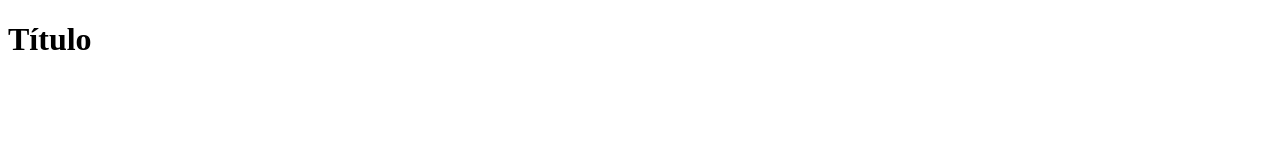
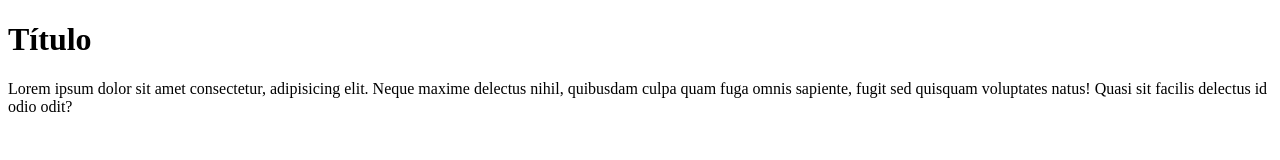
Before and after one commit to soniasancheztics/proyecto3, a plain HTML site: page index.html in a window 1280 px wide. Drawn offline with Linux system fonts and the light colour scheme.

Commit message:
añado p

```diff
--- a/index.html
+++ b/index.html
@@ -7,5 +7,6 @@
 </head>
 <body>
     <h1>Título</h1>
+   <p>Lorem ipsum dolor sit amet consectetur, adipisicing elit. Neque maxime delectus nihil, quibusdam culpa quam fuga omnis sapiente, fugit sed quisquam voluptates natus! Quasi sit facilis delectus id odio odit?</p>
 </body>
 </html>
```
